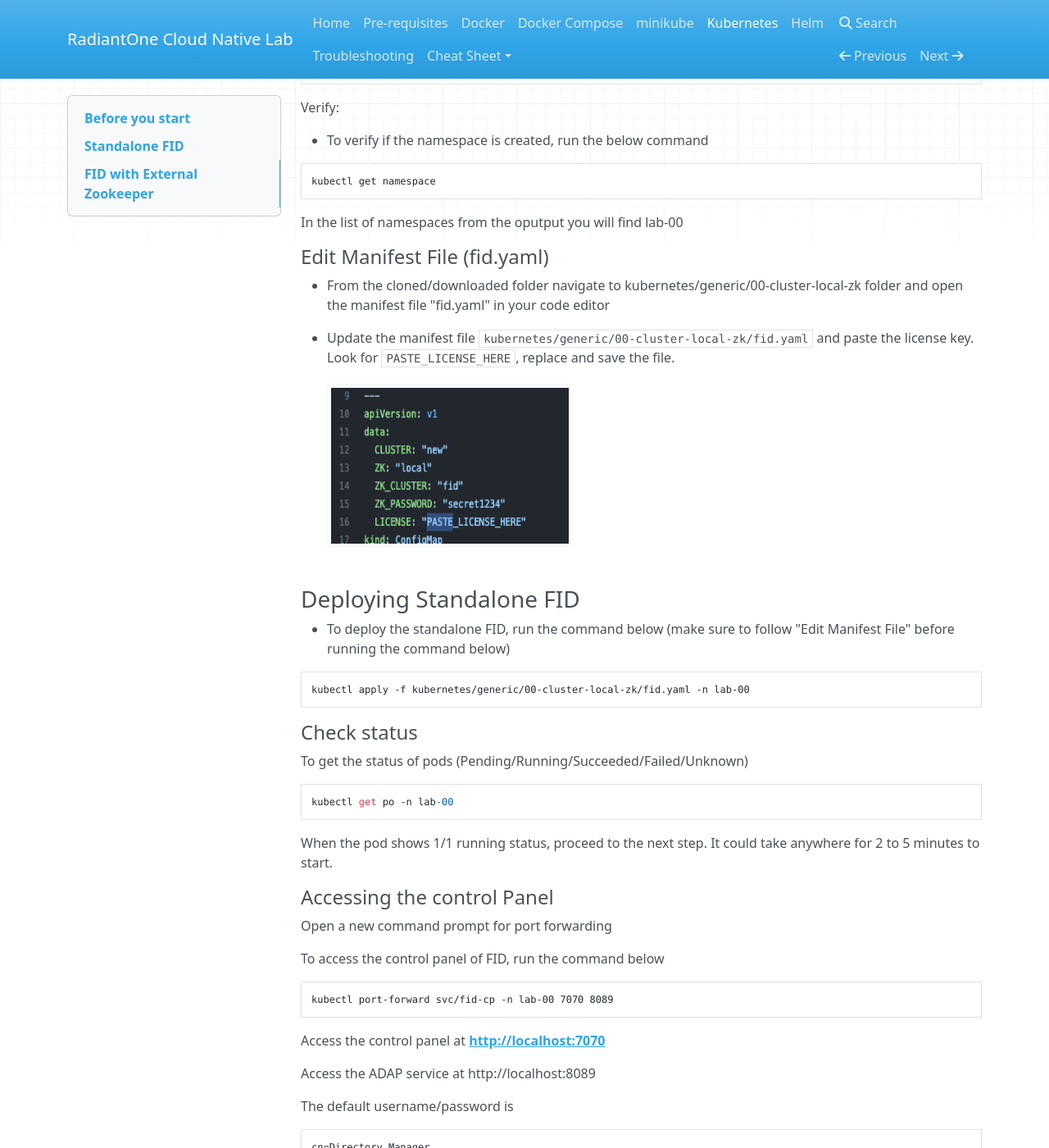
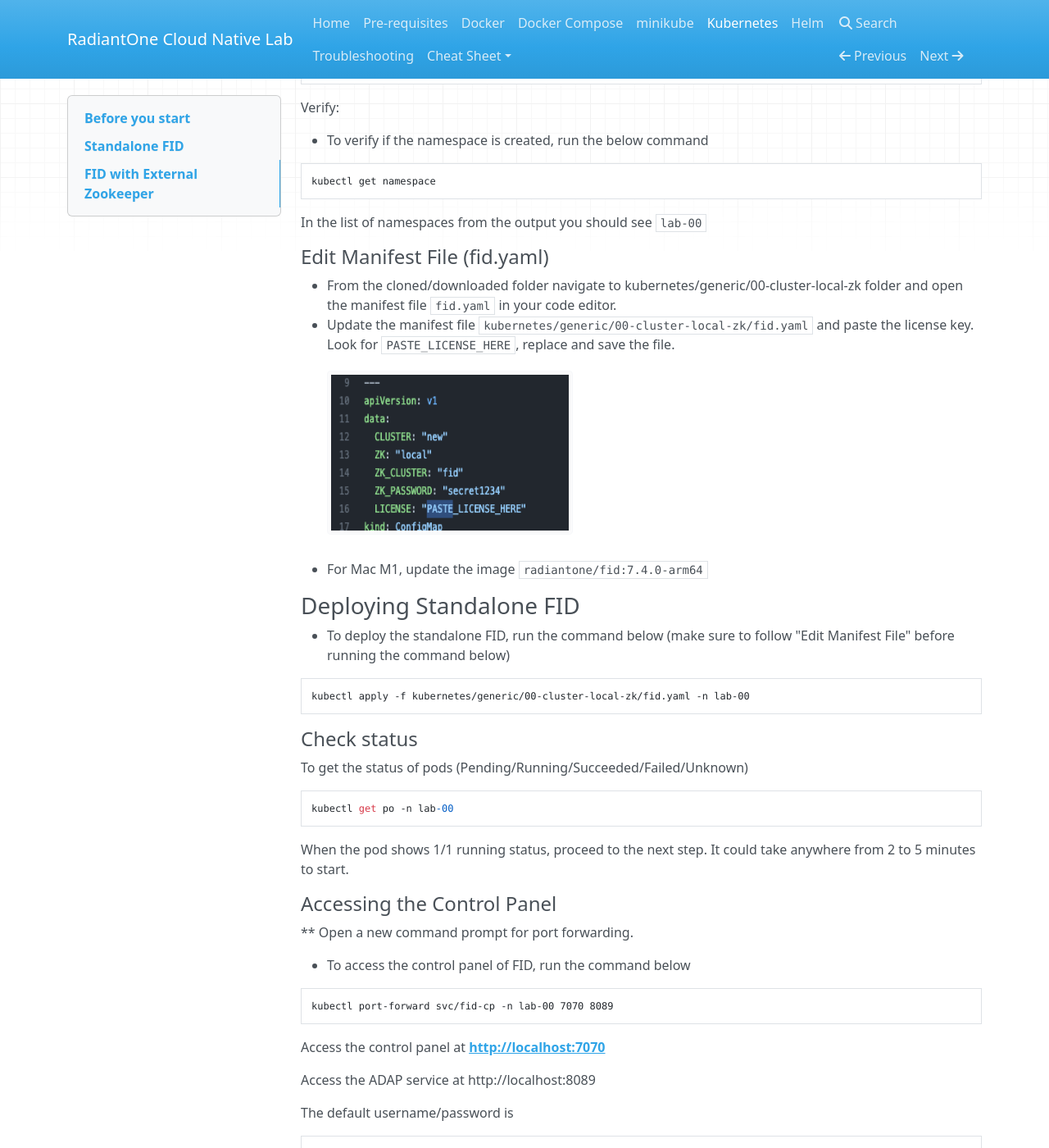
Before and after one commit to radiantlogic-devops/cloud-native-lab, an MkDocs documentation site: the page built from docs/kubernetes.md, in a window 1280 px wide and 1400 px high, scrolled down 1127 px. Shown: the whole window at 82% size. Built offline with MkDocs 1.6.1, drawn with Linux system fonts in a browser that asks for light colours; nearby versions of some CDN libraries; some of the changed text lies outside the part shown.

Commit message:
Minor updates

````diff
--- a/docs/kubernetes.md
+++ b/docs/kubernetes.md
@@ -38,16 +38,16 @@
 kubectl get namespace
 ```
 
-In the list of namespaces from the oputput you will find lab-00
+In the list of namespaces from the output you should see ```lab-00```
 
 #### Edit Manifest File (fid.yaml)
 
-* From the cloned/downloaded folder navigate to kubernetes/generic/00-cluster-local-zk folder and open the manifest file "fid.yaml" in your code editor
-
+* From the cloned/downloaded folder navigate to kubernetes/generic/00-cluster-local-zk folder and open the manifest file ```fid.yaml``` in your code editor.
 * Update the manifest file `kubernetes/generic/00-cluster-local-zk/fid.yaml` and paste the license key. Look for `PASTE_LICENSE_HERE`, replace and save the file.
 <br>
 <img src="../Images/AddLicenseStandalone.png" alt="License" style="height: 200px; width:300px;"/>
 <br>
+* For Mac M1, update the image ```radiantone/fid:7.4.0-arm64```
 
 ### **Deploying Standalone FID**
 
@@ -62,12 +62,12 @@
 ```
 kubectl get po -n lab-00
 ```
-When the pod shows 1/1 running status, proceed to the next step. It could take anywhere for 2 to 5 minutes to start.
+When the pod shows 1/1 running status, proceed to the next step. It could take anywhere from 2 to 5 minutes to start.
 
-####Accessing the control Panel
-Open a new command prompt for port forwarding
+####Accessing the Control Panel
+** Open a new command prompt for port forwarding.
 
-To access the control panel of FID, run the command below
+* To access the control panel of FID, run the command below
 
 ```console
 kubectl port-forward svc/fid-cp -n lab-00 7070 8089
@@ -97,7 +99,7 @@
 
 ### **Cleanup**
 
-Run the command below to delete the above FID deployment
+* Run the command below to delete the above FID deployment
 
 ```console
 kubectl delete -f kubernetes/generic/00-cluster-local-zk/fid.yaml -n lab-00
@@ -116,7 +118,7 @@
 
 You will no more see any zookeeper or fid pods. Once you verify that there are no zookeeper and FID pods, proceed to the next step
 
-Run the following command to delete the namespace created
+* Run the following command to delete the namespace created
 
 ```console
 kubectl delete ns lab-00
@@ -149,7 +151,7 @@
 
 ### **Deploying Zookeeper**
 
-Run the command below to deploy zookeeper
+* Run the command below to deploy zookeeper
 
 ```console
 kubectl apply -f kubernetes/generic/01-external-zk/zk.yaml -n lab-01
@@ -184,7 +186,7 @@
 
 ### **Deploying FID**
 
-Run the command below to deploy FID (1 node)
+* Run the command below to deploy FID (1 node)
 
 ```console
 kubectl apply -f kubernetes/generic/02-cluster-ext-zk/fid.yaml -n lab-01
@@ -206,9 +208,9 @@
 
 It might take anywhere from 3 to 5 minutes for the pod to be ready
 
-####Accessing the control Panel
+####Accessing the Control Panel
 
-To access the control panel of FID, run the command below
+* To access the control panel of FID, run the command below
 
 ```console
 kubectl port-forward svc/fid-cp -n lab-01 7070 8089
@@ -235,7 +237,7 @@
     test1234
 
 #### **Scaling Up FID**
-Add a new node to the cluster
+* Add a new node to the cluster
 
 ```console
 kubectl scale sts/fid --replicas=2 -n lab-01
@@ -243,15 +245,15 @@
 
 Verify
 
-* To verify if fid has been scaled up successfully, run the command below
+To verify if fid has been scaled up successfully, run the command below
 
 ```console
 kubectl get pods -n lab-01
 ```
-* You will see 2 fid pods ```fid-0 fid-1```
+You will see 2 fid pods ```fid-0 fid-1```
 
 #### **Scaling Down FID**
-Remove a node from the cluster
+* Remove a node from the cluster
 
 ```console
 kubectl scale sts/fid --replicas=1 -n lab-01
@@ -259,16 +261,16 @@
 
 Verify
 
-* To verify if fid has been scaled down successfully, run the command below
+To verify if fid has been scaled down successfully, run the command below
 
 ```console
 kubectl get pods -n helm-lab
 ```
-* You will see 1 fid pod ```fid-0```
+You will see 1 fid pod ```fid-0```
 
 ### **Cleanup**
 
-Run the command below to delete the FID deployment
+* Run the command below to delete the FID deployment
 
 ```console
 kubectl delete -f kubernetes/generic/02-cluster-ext-zk/fid.yaml -n lab-01
@@ -281,9 +283,7 @@
 kubectl get all -n lab-01
 ```
 
-You will no more see the "fid-0" pod, once you verify that there are no more fid pods, proceed to the next step
-
-Run the command below to delete the zookeeper deployment
+* Run the command below to delete the zookeeper deployment
 
 ```console
 kubectl delete -f kubernetes/generic/01-external-zk/zk.yaml -n lab-01
@@ -297,9 +297,7 @@
 kubectl get all -n lab-01
 ```
 
-You will no more see any zookeeper-0,1,2 pods. Once you verify that there are no zookeeper pods, proceed to the next step
-
-Run the following command to delete the namespace created
+* Run the following command to delete the namespace created
 
 ```console
 kubectl delete ns lab-01
````
Also changed, not shown: other parts of docs/kubernetes.md (+3 -1 lines), docs/docker-cheatsheet.md (+8 -21 lines), docs/helm.md (+13 -21 lines), docs/index.md (+2 -0 lines).
